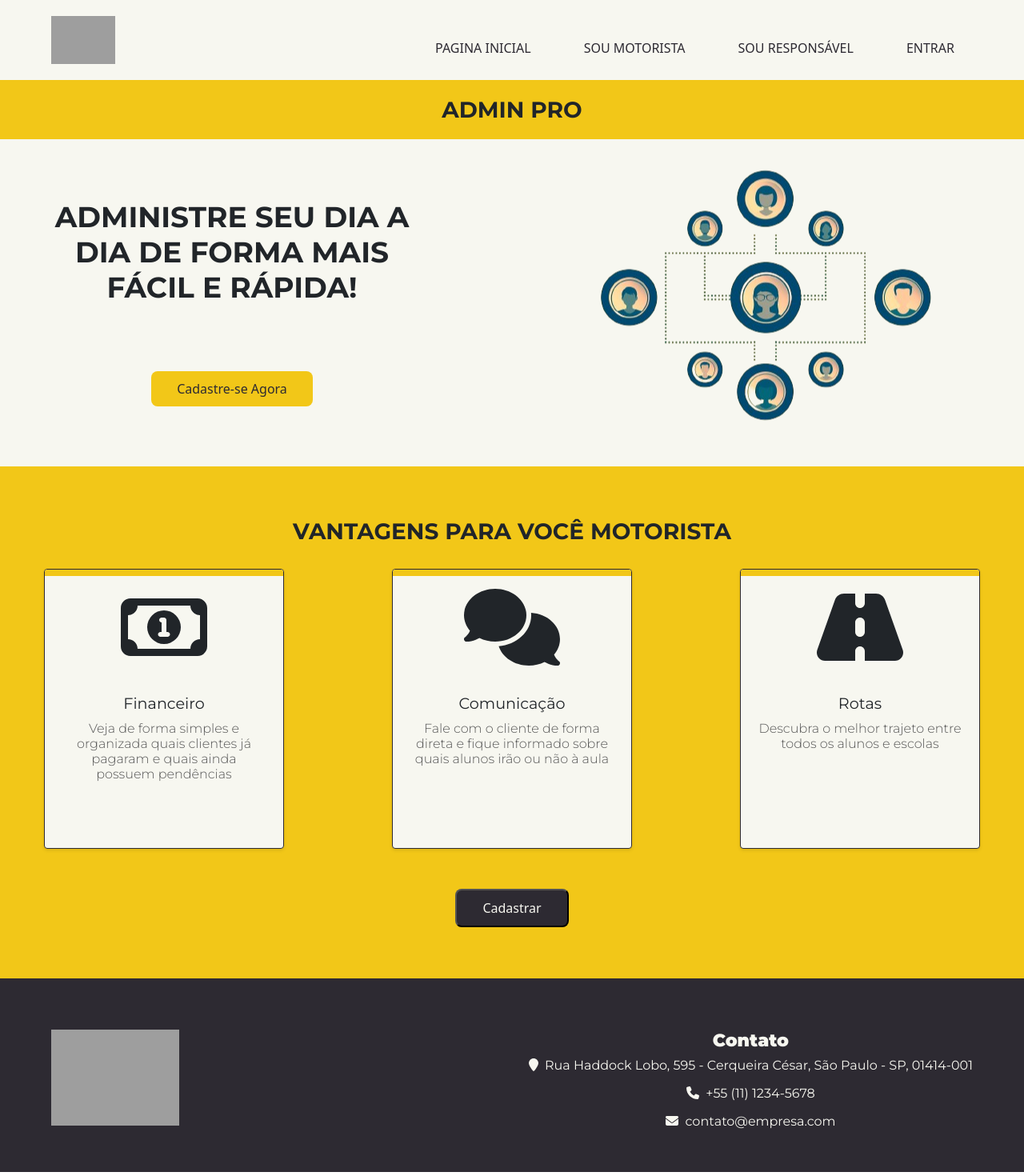
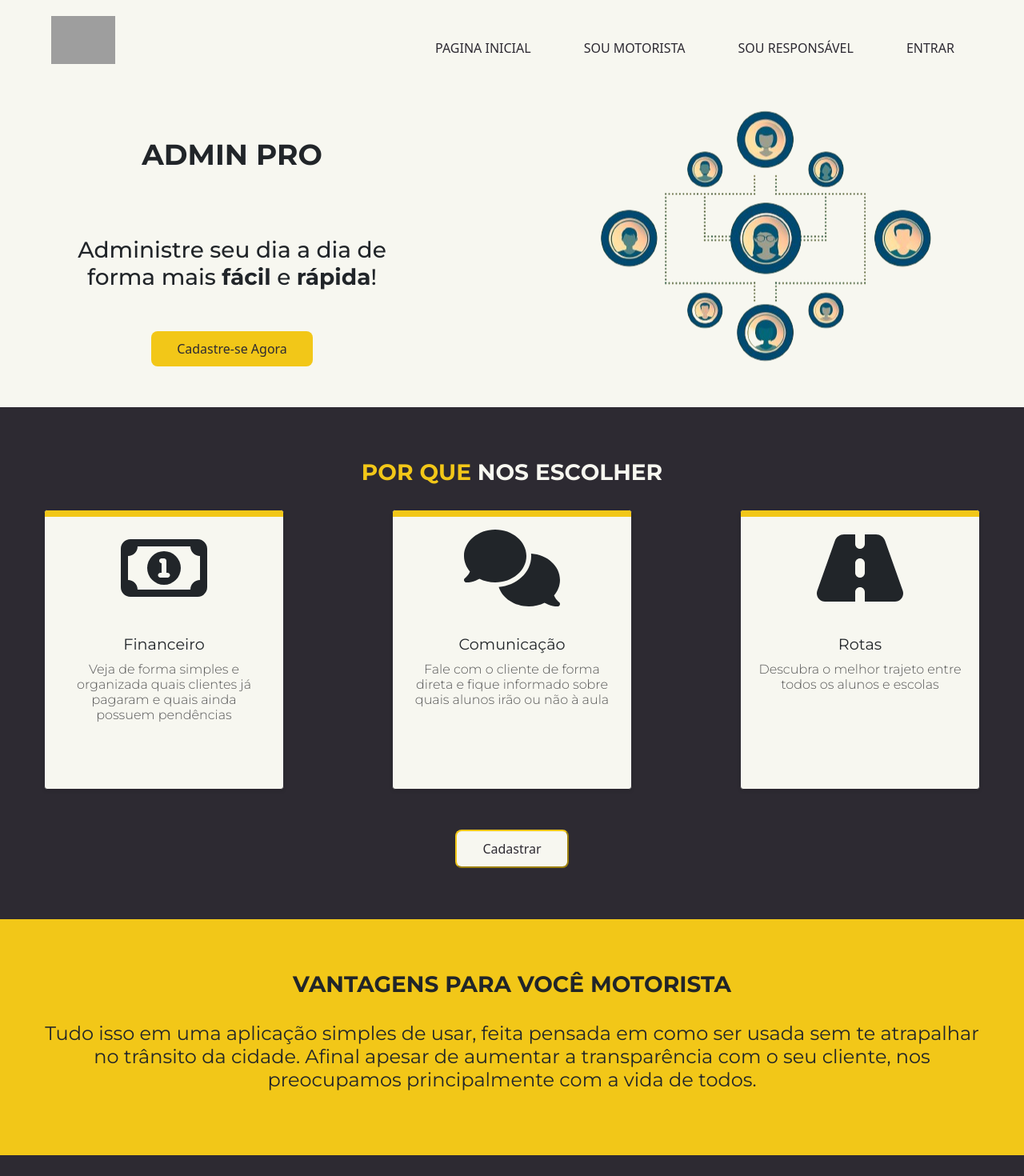
Before and after one commit to Safe-Ride/site-institucional, a React (Create React App) app in the folder react/site-institucional/: page /motorista in a window 1280 px wide. Shown: the top 1470 px of the page at 80% size. Built offline with nearby package versions, Linux system fonts and the light colour scheme; grey boxes are pictures that could not be loaded.

Commit message:
style(Motorista.jsx): Corrigindo a ordem das cores da página

```diff
--- a/react/site-institucional/src/components/Botao/Botao.module.css
+++ b/react/site-institucional/src/components/Botao/Botao.module.css
@@ -46,6 +46,7 @@
 }
 
 .btn-branco:hover {
-    color: var(--amarelo) !important;
+    color: var(--preto) !important;
+    background-color: var(--amarelo) !important;
     transition-duration: 0.5s;
 }
--- a/react/site-institucional/src/pages/motorista/Motorista.jsx
+++ b/react/site-institucional/src/pages/motorista/Motorista.jsx
@@ -12,13 +12,13 @@ const Motorista = () => {
     return (
         <>
             <Header />
-            <div className={styles["titulo"]}>
-                <h2>ADMIN PRO</h2>
-            </div>
             <div className={styles["banner"]}>
                 <div className={styles["container"]}>
                     <div className={styles["content"]}>
-                        <h1>ADMINISTRE SEU DIA A DIA DE FORMA MAIS FÁCIL E RÁPIDA!</h1>
+                        <div className={styles["titulo"]}>
+                            <h1>ADMIN PRO</h1>
+                        </div>
+                        <h2>Administre seu dia a dia de forma mais <b>fácil</b> e <b>rápida</b>!</h2>
                         <Botao to={"/cadastro-motorista"} tipo={"btn-amarelo"}>Cadastre-se Agora</Botao>
                     </div>
                     <img src={BannerImg} alt="" />
@@ -27,7 +27,7 @@ const Motorista = () => {
 
             <section className={styles["banner-motorista"]}>
                 <div className={styles["container"]}>
-                    <h2 className={styles["subtitulo"]}>VANTAGENS PARA VOCÊ MOTORISTA</h2>
+                    <h2 className={styles["subtitulo"]}><span className={styles["text-amarelo"]}>POR QUE</span> NOS ESCOLHER</h2>
                     <div className={styles["cards"]}>
 
                         <Card
@@ -47,8 +47,15 @@ const Motorista = () => {
                         />
                     </div>
                     <div className={styles["botao-area"]}>
-                        <Botao to={"/cadastro-motorista"} tipo={"btn-preto"}>Cadastrar</Botao>
+                        <Botao to={"/cadastro-motorista"} tipo={"btn-branco"}>Cadastrar</Botao>
                     </div>
+                </div>
+            </section>
+
+            <section className={styles["banner-vantagem"]}>
+                <div className={styles["container"]}>
+                    <h2>VANTAGENS PARA VOCÊ MOTORISTA</h2>
+                    <p>Tudo isso em uma aplicação simples de usar, feita pensada em como ser usada sem te atrapalhar no trânsito da cidade. Afinal apesar de aumentar a transparência com o seu cliente, nos preocupamos principalmente com a vida de todos. </p>
                 </div>
             </section>
 
--- a/react/site-institucional/src/pages/motorista/Motorista.module.css
+++ b/react/site-institucional/src/pages/motorista/Motorista.module.css
@@ -57,9 +57,11 @@ p {
 
 .titulo {
     width: 100%;
-    background: var(--amarelo);
+    background: var(--branco);
     padding: 1.25em;
     text-align: center;
+    font-weight: 900;
+
 }
 
 .banner {
@@ -99,16 +101,17 @@ p {
     align-items: center;
 }
 
-.content h1 {
+.content h2 {
     width: 100%;
     text-align: center;
+    font-weight: 500;
 }
 
 .banner-motorista {
     display: flex;
     /* width: 90rem; */
     padding: 4rem 0rem;
-    background: var(--amarelo);
+    background: var(--preto);
     flex-direction: column;
     justify-content: center;
     align-items: center;
@@ -116,7 +119,14 @@ p {
 }
 
 .subtitulo {
+    color: var(--branco);
     grid-column: 1/13;
+}
+
+.text-amarelo {
+    color: var(--amarelo);
+    font-size: inherit;
+    font-weight: inherit;
 }
 
 .cards {
@@ -133,3 +143,16 @@ p {
     grid-column: 1/13;
     text-align: center;
 }
+
+.banner-vantagem {
+    padding: 4rem 0;
+    background-color: var(--amarelo);
+}
+
+.banner-vantagem * {
+    grid-column: 1/13;
+}
+
+.banner-vantagem p {
+    font-size: 1.5rem;
+}
```
